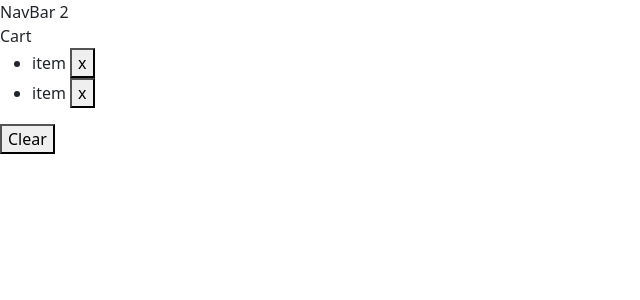
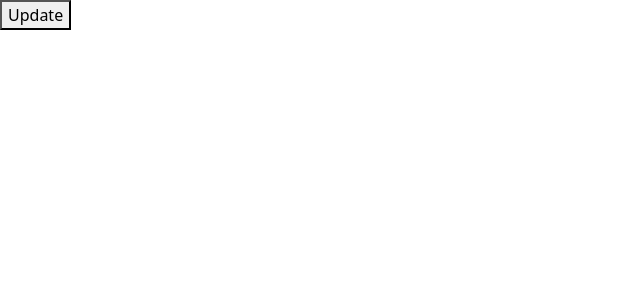
Before and after one commit to SiThuBo/react-app, a React (Vite) app: page / in a window 1280 px wide. Shown: the top 300 px of the page, without its empty margins (0-640 px from the left). Built offline with nearby package versions, Linux system fonts and the light colour scheme.

Commit message:
updating state

```diff
--- a/src/App.tsx
+++ b/src/App.tsx
@@ -1,26 +1,22 @@
 import { useState } from "react";
-import Cart from "./components/Cart";
-import NavBar from "./components/NavBar";
+import UpdateButton from "./components/UpdateButton";
 
 const App = () => {
-  const [items, setItems] = useState(["Product1", "Product2"]);
-  const handleClear = () => {
-    setItems([]);
-  };
-  const handleDelete = () => {
-    console.log("Delete current item");
+  const [game, setGame] = useState({
+    id: 1,
+    player: {
+      name: "John",
+    },
+  });
+
+  const handleClick = () => {
+    setGame({ ...game, player: { ...game.player, name: "Bob" } });
+    console.log(game);
   };
   return (
-    <>
-      <NavBar itemCount={items.length} />
-      <Cart
-        items={items}
-        onClear={handleClear}
-        onDelete={(itemFromCart) =>
-          setItems(items.filter((item) => item != itemFromCart))
-        }
-      />
-    </>
+    <div>
+      <UpdateButton onUpdate={handleClick} />
+    </div>
   );
 };
 
--- /dev/null
+++ b/src/components/UpdateButton.tsx
@@ -0,0 +1,11 @@
+interface Props {
+  onUpdate: ()=>void;
+}
+
+const UpdateButton = ({onUpdate}: Props) => {
+  return (
+    <button onClick={onUpdate}>Update</button>
+  )
+}
+
+export default UpdateButton
```
